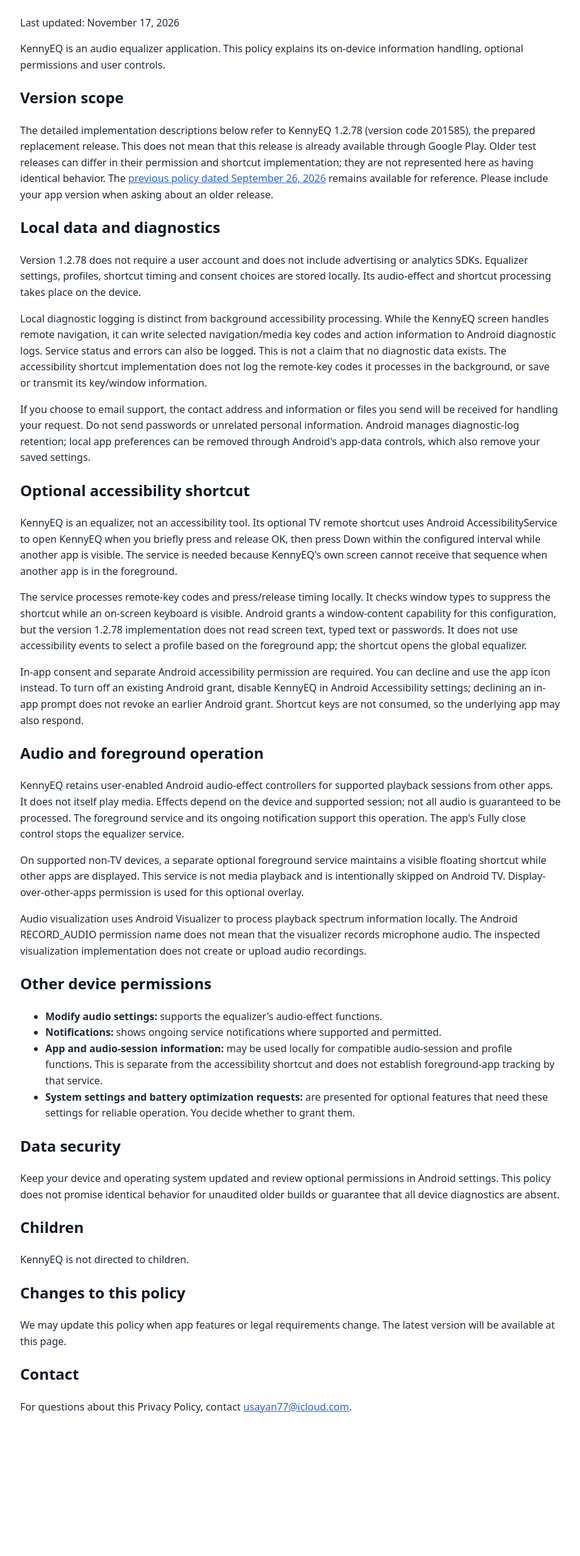
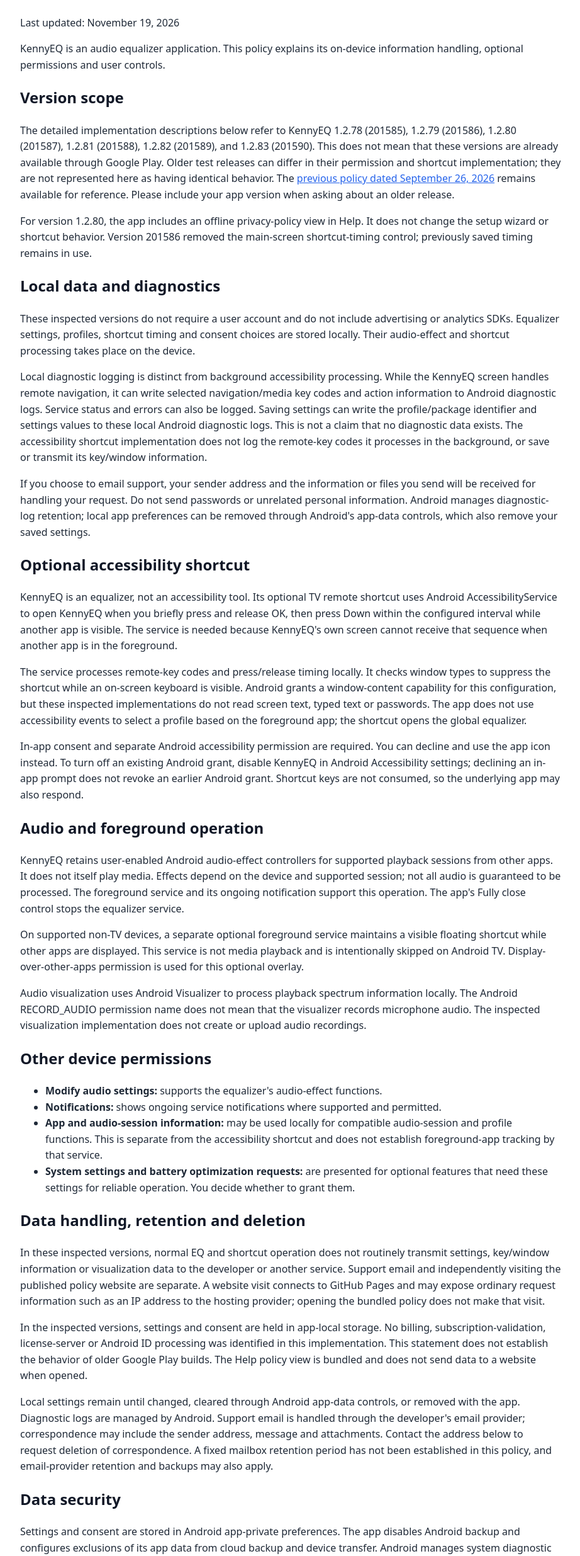
Before and after one commit to zrrfd8n6pb-tech/kennyeq-privacy, a plain HTML site: page index.html in a window 1280 px wide. Shown: the part 89-2560 px from the top of the page at 63% size, without its empty margins (178-1100 px from the left). Before the commit the page ends 2376 px from the top, so only its background shows below. Drawn offline with Linux system fonts and the light colour scheme.

Commit message:
Update privacy policy through KennyEQ 1.2.83
Publish the validated November 19 policy. Preserve contact, local storage and diagnostics disclosures and older-version limitations. Only index.html changes; history remains intact.

```diff
--- a/index.html
+++ b/index.html
@@ -8,17 +8,18 @@
 </head>
 <body>
   <h1>KennyEQ Privacy Policy</h1>
-  <p>Last updated: November 17, 2026</p>
+  <p>Last updated: November 19, 2026</p>
   <p>KennyEQ is an audio equalizer application. This policy explains its on-device information handling, optional permissions and user controls.</p>
   <h2>Version scope</h2>
-  <p>The detailed implementation descriptions below refer to KennyEQ 1.2.78 (version code 201585), the prepared replacement release. This does not mean that this release is already available through Google Play. Older test releases can differ in their permission and shortcut implementation; they are not represented here as having identical behavior. The <a href="https://github.com/zrrfd8n6pb-tech/kennyeq-privacy/blob/8c5293e3dba5535600ac1977e236b79c7c4d7a64/index.html">previous policy dated September 26, 2026</a> remains available for reference. Please include your app version when asking about an older release.</p>
+  <p>The detailed implementation descriptions below refer to KennyEQ 1.2.78 (201585), 1.2.79 (201586), 1.2.80 (201587), 1.2.81 (201588), 1.2.82 (201589), and 1.2.83 (201590). This does not mean that these versions are already available through Google Play. Older test releases can differ in their permission and shortcut implementation; they are not represented here as having identical behavior. The <a href="https://github.com/zrrfd8n6pb-tech/kennyeq-privacy/blob/8c5293e3dba5535600ac1977e236b79c7c4d7a64/index.html">previous policy dated September 26, 2026</a> remains available for reference. Please include your app version when asking about an older release.</p>
+  <p>For version 1.2.80, the app includes an offline privacy-policy view in Help. It does not change the setup wizard or shortcut behavior. Version 201586 removed the main-screen shortcut-timing control; previously saved timing remains in use.</p>
   <h2>Local data and diagnostics</h2>
-  <p>Version 1.2.78 does not require a user account and does not include advertising or analytics SDKs. Equalizer settings, profiles, shortcut timing and consent choices are stored locally. Its audio-effect and shortcut processing takes place on the device.</p>
-  <p>Local diagnostic logging is distinct from background accessibility processing. While the KennyEQ screen handles remote navigation, it can write selected navigation/media key codes and action information to Android diagnostic logs. Service status and errors can also be logged. This is not a claim that no diagnostic data exists. The accessibility shortcut implementation does not log the remote-key codes it processes in the background, or save or transmit its key/window information.</p>
-  <p>If you choose to email support, the contact address and information or files you send will be received for handling your request. Do not send passwords or unrelated personal information. Android manages diagnostic-log retention; local app preferences can be removed through Android's app-data controls, which also remove your saved settings.</p>
+  <p>These inspected versions do not require a user account and do not include advertising or analytics SDKs. Equalizer settings, profiles, shortcut timing and consent choices are stored locally. Their audio-effect and shortcut processing takes place on the device.</p>
+  <p>Local diagnostic logging is distinct from background accessibility processing. While the KennyEQ screen handles remote navigation, it can write selected navigation/media key codes and action information to Android diagnostic logs. Service status and errors can also be logged. Saving settings can write the profile/package identifier and settings values to these local Android diagnostic logs. This is not a claim that no diagnostic data exists. The accessibility shortcut implementation does not log the remote-key codes it processes in the background, or save or transmit its key/window information.</p>
+  <p>If you choose to email support, your sender address and the information or files you send will be received for handling your request. Do not send passwords or unrelated personal information. Android manages diagnostic-log retention; local app preferences can be removed through Android's app-data controls, which also remove your saved settings.</p>
   <h2>Optional accessibility shortcut</h2>
   <p>KennyEQ is an equalizer, not an accessibility tool. Its optional TV remote shortcut uses Android AccessibilityService to open KennyEQ when you briefly press and release OK, then press Down within the configured interval while another app is visible. The service is needed because KennyEQ's own screen cannot receive that sequence when another app is in the foreground.</p>
-  <p>The service processes remote-key codes and press/release timing locally. It checks window types to suppress the shortcut while an on-screen keyboard is visible. Android grants a window-content capability for this configuration, but the version 1.2.78 implementation does not read screen text, typed text or passwords. It does not use accessibility events to select a profile based on the foreground app; the shortcut opens the global equalizer.</p>
+  <p>The service processes remote-key codes and press/release timing locally. It checks window types to suppress the shortcut while an on-screen keyboard is visible. Android grants a window-content capability for this configuration, but these inspected implementations do not read screen text, typed text or passwords. The app does not use accessibility events to select a profile based on the foreground app; the shortcut opens the global equalizer.</p>
   <p>In-app consent and separate Android accessibility permission are required. You can decline and use the app icon instead. To turn off an existing Android grant, disable KennyEQ in Android Accessibility settings; declining an in-app prompt does not revoke an earlier Android grant. Shortcut keys are not consumed, so the underlying app may also respond.</p>
   <h2>Audio and foreground operation</h2>
   <p>KennyEQ retains user-enabled Android audio-effect controllers for supported playback sessions from other apps. It does not itself play media. Effects depend on the device and supported session; not all audio is guaranteed to be processed. The foreground service and its ongoing notification support this operation. The app's Fully close control stops the equalizer service.</p>
@@ -31,13 +32,18 @@
     <li><strong>App and audio-session information:</strong> may be used locally for compatible audio-session and profile functions. This is separate from the accessibility shortcut and does not establish foreground-app tracking by that service.</li>
     <li><strong>System settings and battery optimization requests:</strong> are presented for optional features that need these settings for reliable operation. You decide whether to grant them.</li>
   </ul>
+  <h2>Data handling, retention and deletion</h2>
+  <p>In these inspected versions, normal EQ and shortcut operation does not routinely transmit settings, key/window information or visualization data to the developer or another service. Support email and independently visiting the published policy website are separate. A website visit connects to GitHub Pages and may expose ordinary request information such as an IP address to the hosting provider; opening the bundled policy does not make that visit.</p>
+  <p>In the inspected versions, settings and consent are held in app-local storage. No billing, subscription-validation, license-server or Android ID processing was identified in this implementation. This statement does not establish the behavior of older Google Play builds. The Help policy view is bundled and does not send data to a website when opened.</p>
+  <p>Local settings remain until changed, cleared through Android app-data controls, or removed with the app. Diagnostic logs are managed by Android. Support email is handled through the developer's email provider; correspondence may include the sender address, message and attachments. Contact the address below to request deletion of correspondence. A fixed mailbox retention period has not been established in this policy, and email-provider retention and backups may also apply.</p>
   <h2>Data security</h2>
+  <p>Settings and consent are stored in Android app-private preferences. The app disables Android backup and configures exclusions of its app data from cloud backup and device transfer. Android manages system diagnostic logs; these controls are not a guarantee against all device or operating-system access.</p>
   <p>Keep your device and operating system updated and review optional permissions in Android settings. This policy does not promise identical behavior for unaudited older builds or guarantee that all device diagnostics are absent.</p>
   <h2>Children</h2>
   <p>KennyEQ is not directed to children.</p>
   <h2>Changes to this policy</h2>
-  <p>We may update this policy when app features or legal requirements change. The latest version will be available at this page.</p>
-  <h2>Contact</h2>
-  <p>For questions about this Privacy Policy, contact <a href="mailto:usayan77@icloud.com">usayan77@icloud.com</a>.</p>
+  <p>We may update this policy when app features or legal requirements change. The latest published version is available at https://zrrfd8n6pb-tech.github.io/kennyeq-privacy/ . The bundled offline copy does not update automatically when that website changes.</p>
+  <h2>Developer and contact</h2>
+  <p>KennyEQ developer: Uğur Şayan. For privacy questions or deletion requests, contact <a href="mailto:usayan77@icloud.com">usayan77@icloud.com</a>.</p>
 </body>
 </html>
```
